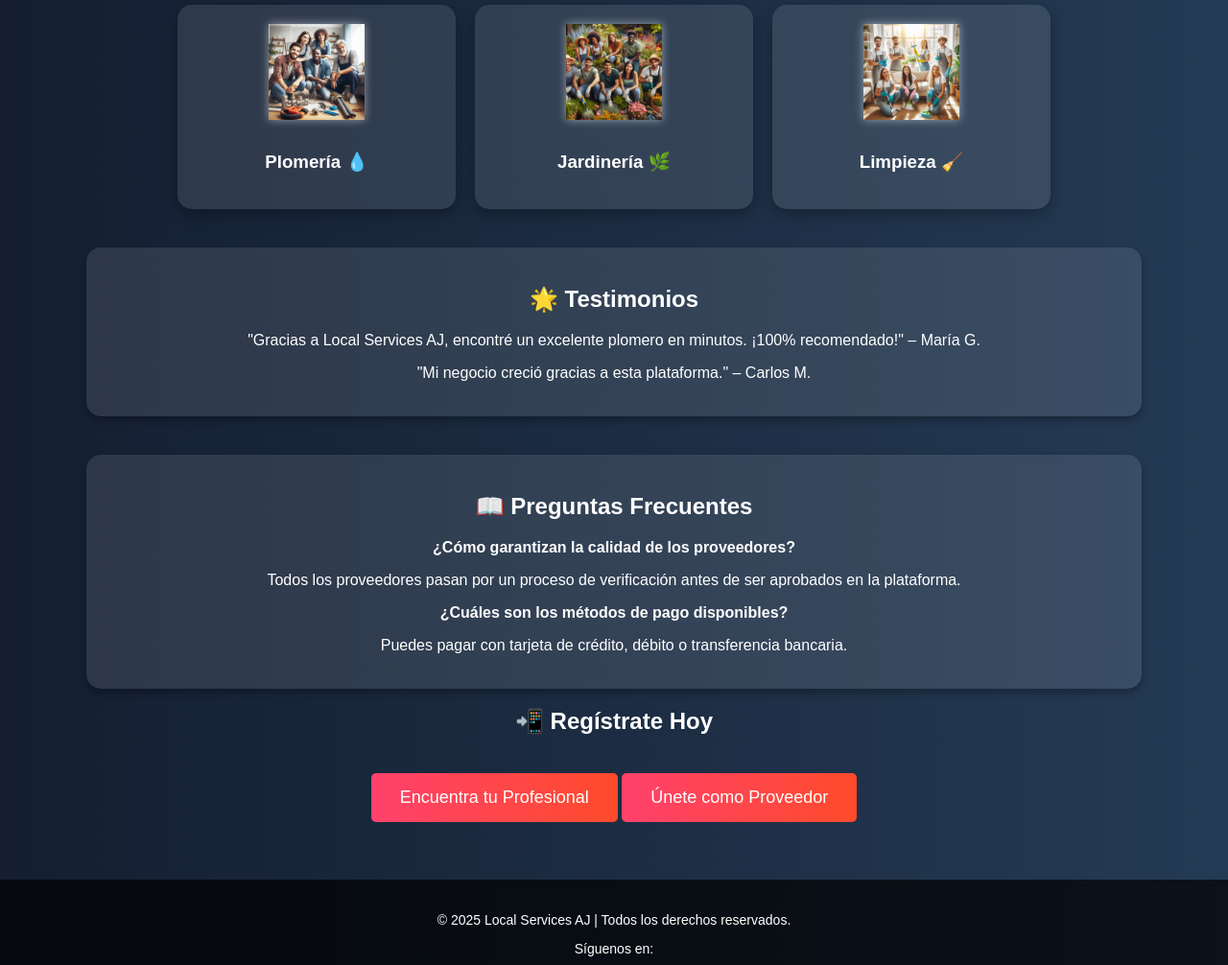
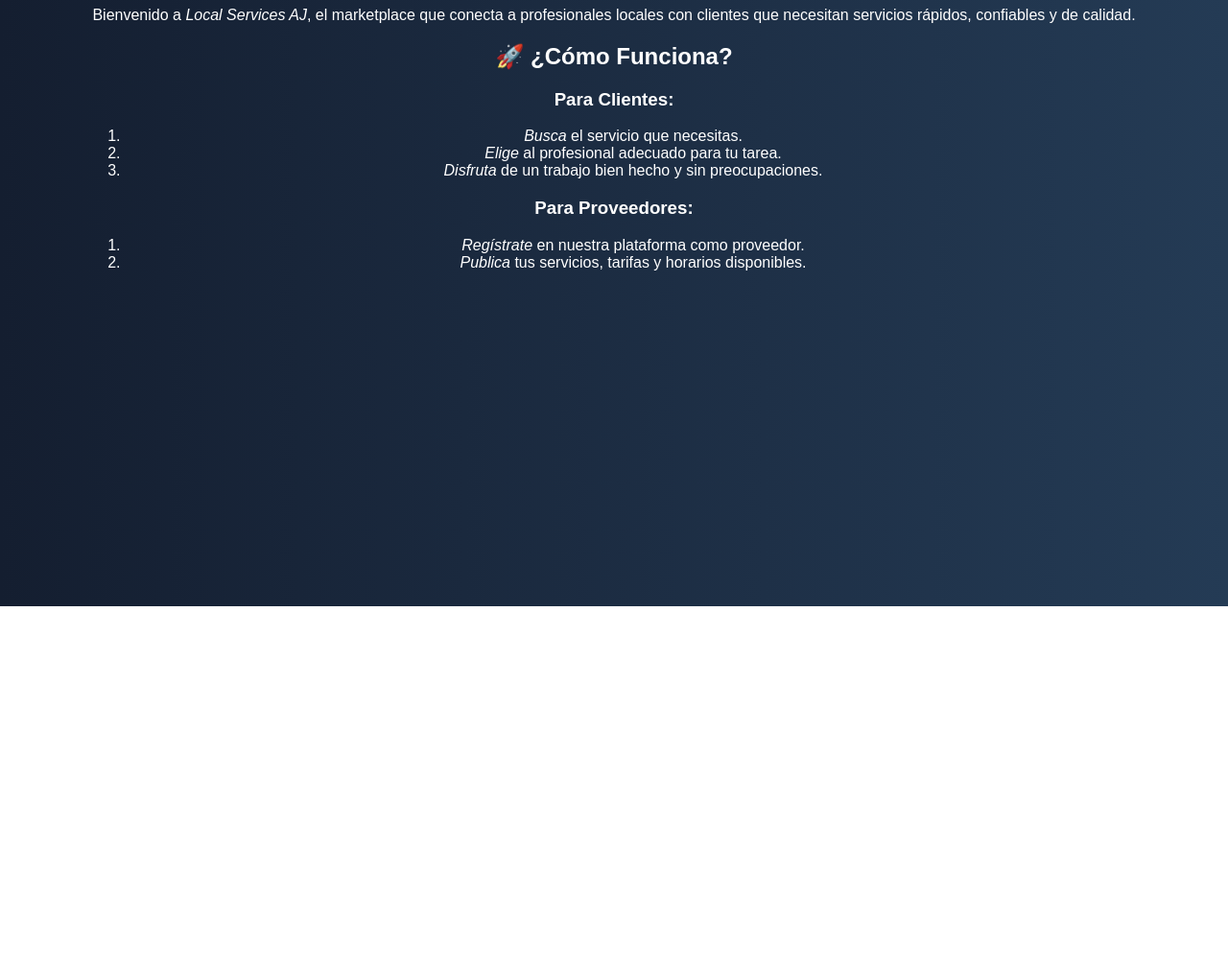
Before and after one commit to Jortiz0206/localserviceAj, a plain HTML site: page index.html in a window 1280 px wide. Shown: the part 168-1174 px from the top of the page at 96% size. After the commit the page ends 800 px from the top, so only its background shows below. Drawn offline with Linux system fonts and the light colour scheme.

Commit message:
Update index.html

```diff
--- a/index.html
+++ b/index.html
@@ -100,49 +100,19 @@
         🚀 Local Services AJ - Conectando Clientes y Profesionales
     </header>
     <div class="container">
-        <h2>🔧 Nuestros Servicios</h2>
-        <div class="services">
-            <div class="service">
-                <img src="plomeria.png" alt="Plomería">
-                <h3>Plomería 💧</h3>
-            </div>
-            <div class="service">
-                <img src="jardineria.png" alt="Jardinería">
-                <h3>Jardinería 🌿</h3>
-            </div>
-            <div class="service">
-                <img src="limpieza.png" alt="Limpieza">
-                <h3>Limpieza 🧹</h3>
-            </div>
-        </div>
-        <div class="testimonials">
-            <h2>🌟 Testimonios</h2>
-            <p>"Gracias a Local Services AJ, encontré un excelente plomero en minutos. ¡100% recomendado!" – María G.</p>
-            <p>"Mi negocio creció gracias a esta plataforma." – Carlos M.</p>
-        </div>
-        <div class="faq">
-            <h2>📖 Preguntas Frecuentes</h2>
-            <p><strong>¿Cómo garantizan la calidad de los proveedores?</strong></p>
-            <p>Todos los proveedores pasan por un proceso de verificación antes de ser aprobados en la plataforma.</p>
-            <p><strong>¿Cuáles son los métodos de pago disponibles?</strong></p>
-            <p>Puedes pagar con tarjeta de crédito, débito o transferencia bancaria.</p>
-        </div>
-        <h2>📲 Regístrate Hoy</h2>
-        <a class="cta" href="#">Encuentra tu Profesional</a>
-        <a class="cta" href="#">Únete como Proveedor</a>
-    </div>
-    <footer>
-        <p>&copy; 2025 Local Services AJ | Todos los derechos reservados.</p>
-        <p>Síguenos en:</p>
-        <div class="social-icons">
-            <a href="#"><i class="fab fa-facebook"></i></a>
-            <a href="#"><i class="fab fa-instagram"></i></a>
-            <a href="#"><i class="fab fa-linkedin"></i></a>
-        </div>
-    </footer>
+        <h1>Local Services AJ</h1>
+        <p>Bienvenido a <em>Local Services AJ</em>, el marketplace que conecta a profesionales locales con clientes que necesitan servicios rápidos, confiables y de calidad.</p>
 
-    <script src="https://cdn.botpress.cloud/webchat/v2.2/inject.js"></script>
-<script src="https://files.bpcontent.cloud/2025/01/30/00/20250130000943-XS3W5ZHF.js"></script>
+        <h2>🚀 ¿Cómo Funciona?</h2>
 
-</body>
-</html>
+        <h3>Para Clientes:</h3>
+        <ol>
+            <li><em>Busca</em> el servicio que necesitas.</li>
+            <li><em>Elige</em> al profesional adecuado para tu tarea.</li>
+            <li><em>Disfruta</em> de un trabajo bien hecho y sin preocupaciones.</li>
+        </ol>
+
+        <h3>Para Proveedores:</h3>
+        <ol>
+            <li><em>Regístrate</em> en nuestra plataforma como proveedor.</li>
+            <li><em>Publica</em> tus servicios, tarifas y horarios disponibles.</li…
```
